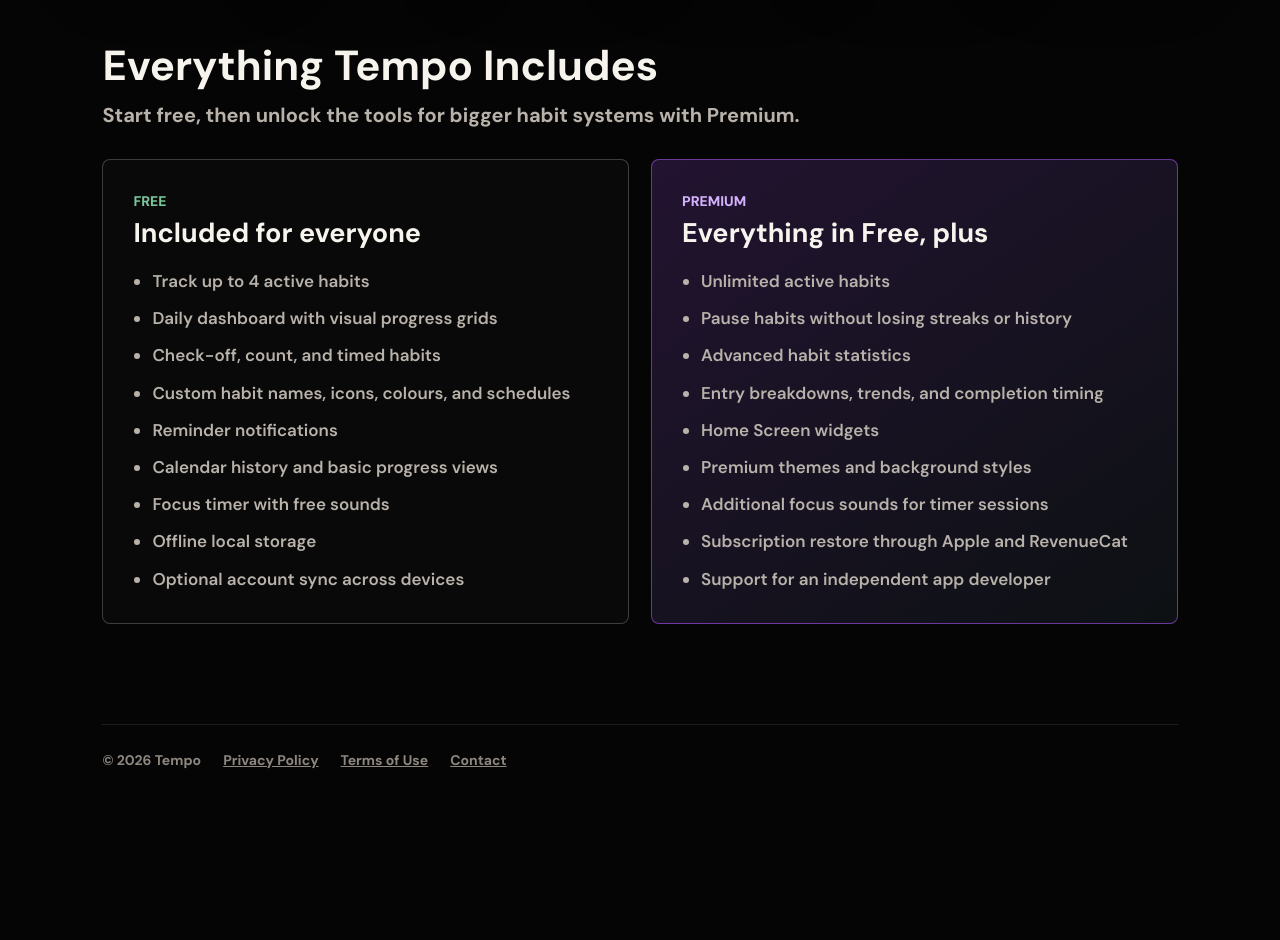
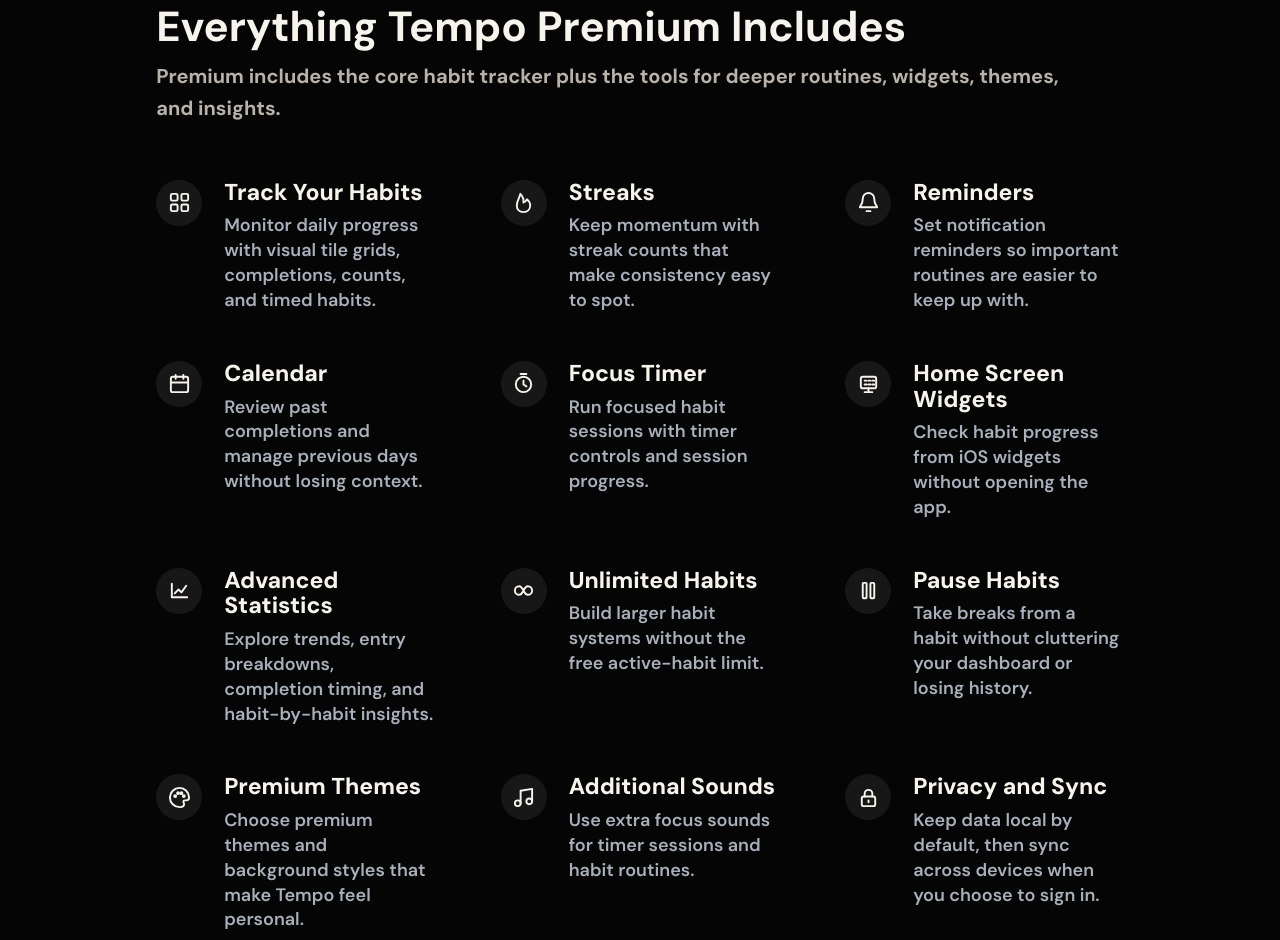
Before and after one commit to andy-wzs/tempo, a plain HTML site: page index.html in a window 1280 px wide. Shown: the part 1000-1940 px from the top of the page. Before the commit the page ends 1847 px from the top, so only its background shows below. Drawn offline with Linux system fonts and the light colour scheme.

Commit message:
Refine Tempo site layout and premium features

```diff
--- a/index.html
+++ b/index.html
@@ -27,8 +27,8 @@
 
     <main>
       <section class="home-hero" aria-labelledby="hero-title">
-        <h1 id="hero-title"><span>Change Your Life</span> One Habit at a Time</h1>
-        <p>Track habits, focus sessions, reminders, widgets, and progress in one calm daily dashboard.</p>
+        <h1 id="hero-title"><span>Build Better Habits</span> One Day at a Time</h1>
+        <p>Track habits, focus sessions, reminders, widgets, and progress in one calm daily dashboard. Stay motivated and consistent as you work towards your goals.</p>
       </section>
 
       <section class="phone-showcase" aria-label="Tempo app showcase">
@@ -42,41 +42,129 @@
 
       <section class="plan-section" id="features" aria-labelledby="features-title">
         <div class="section-heading">
-          <h2 id="features-title">Everything Tempo Includes</h2>
-          <p>Start free, then unlock the tools for bigger habit systems with Premium.</p>
+          <h2 id="features-title">Everything Tempo Premium Includes</h2>
+          <p>Premium includes the core habit tracker plus the tools for deeper routines, widgets, themes, and insights.</p>
         </div>
 
-        <div class="plan-grid">
-          <article class="plan-panel">
-            <p class="plan-kicker">Free</p>
-            <h3>Included for everyone</h3>
-            <ul class="feature-list">
-              <li>Track up to 4 active habits</li>
-              <li>Daily dashboard with visual progress grids</li>
-              <li>Check-off, count, and timed habits</li>
-              <li>Custom habit names, icons, colours, and schedules</li>
-              <li>Reminder notifications</li>
-              <li>Calendar history and basic progress views</li>
-              <li>Focus timer with free sounds</li>
-              <li>Offline local storage</li>
-              <li>Optional account sync across devices</li>
-            </ul>
+        <div class="premium-feature-grid">
+          <article class="premium-feature">
+            <span class="feature-icon" aria-hidden="true">
+              <svg viewBox="0 0 24 24"><rect x="3" y="3" width="7" height="7" rx="1.5" /><rect x="14" y="3" width="7" height="7" rx="1.5" /><rect x="3" y="14" width="7" height="7" rx="1.5" /><rect x="14" y="14" width="7" height="7" rx="1.5" /></svg>
+            </span>
+            <div>
+              <h3>Track Your Habits</h3>
+              <p>Monitor daily progress with visual tile grids, completions, counts, and timed habits.</p>
+            </div>
           </article>
 
-          <article class="plan-panel plan-panel-premium">
-            <p class="plan-kicker">Premium</p>
-            <h3>Everything in Free, plus</h3>
-            <ul class="feature-list">
-              <li>Unlimited active habits</li>
-              <li>Pause habits without losing streaks or history</li>
-              <li>Advanced habit statistics</li>
-              <li>Entry breakdowns, trends, and completion timing</li>
-              <li>Home Screen widgets</li>
-              <li>Premium themes and background styles</li>
-              <li>Additional focus sounds for timer sessions</li>
-              <li>Subscription restore through Apple and RevenueCat</li>
-              <li>Support for an independent app developer</li>
-            </ul>
+          <article class="premium-feature">
+            <span class="feature-icon" aria-hidden="true">
+              <svg viewBox="0 0 24 24"><path d="M12 22c4 0 7-2.8 7-6.8 0-2.7-1.4-4.9-3.5-6.6-.7 1.8-2 2.9-3.6 3.4.5-3.2-.6-6.4-3.2-9C8.4 6.5 5 9.5 5 15.1 5 19.2 8 22 12 22Z" /></svg>
+            </span>
+            <div>
+              <h3>Streaks</h3>
+              <p>Keep momentum with streak counts that make consistency easy to spot.</p>
+            </div>
+          </article>
+
+          <article class="premium-feature">
+            <span class="feature-icon" aria-hidden="true">
+              <svg viewBox="0 0 24 24"><path d="M18 8a6 6 0 0 0-12 0c0 7-3 7-3 9h18c0-2-3-2-3-9Z" /><path d="M10 21h4" /></svg>
+            </span>
+            <div>
+              <h3>Reminders</h3>
+              <p>Set notification reminders so important routines are easier to keep up with.</p>
+            </div>
+          </article>
+
+          <article class="premium-feature">
+            <span class="feature-icon" aria-hidden="true">
+              <svg viewBox="0 0 24 24"><rect x="3" y="5" width="18" height="16" rx="2" /><path d="M16 3v4M8 3v4M3 11h18" /></svg>
+            </span>
+            <div>
+              <h3>Calendar</h3>
+              <p>Review past completions and manage previous days without losing context.</p>
+            </div>
+          </article>
+
+          <article class="premium-feature">
+            <span class="feature-icon" aria-hidden="true">
+              <svg viewBox="0 0 24 24"><circle cx="12" cy="13" r="8" /><path d="M12 9v4l3 2M9 2h6" /></svg>
+            </span>
+            <div>
+              <h3>Focus Timer</h3>
+              <p>Run focused habit sessions with timer controls and session progress.</p>
+            </div>
+          </article>
+
+          <article class="premium-feature">
+            <span class="feature-icon" aria-hidden="true">
+              <svg viewBox="0 0 24 24"><rect x="4" y="5" width="16" height="12" rx="2" /><path d="M8 21h8M12 17v4M8 9h2M12 9h2M16 9h2M8 13h2M12 13h2M16 13h2" /></svg>
+            </span>
+            <div>
+              <h3>Home Screen Widgets</h3>
+              <p>Check habit progress from iOS widgets without opening the app.</p>
+            </div>
+          </article>
+
+          <article class="premium-feature">
+            <span class="feature-icon" aria-hidden="true">
+              <svg viewBox="0 0 24 24"><path d="M4 19V5M4 19h16" /><path d="m7 15 4-4 3 3 5-7" /></svg>
+            </span>
+            <div>
+              <h3>Advanced Statistics</h3>
+              <p>Explore trends, entry breakdowns, completion timing, and habit-by-habit insights.</p>
+            </div>
+          </article>
+
+          <article class="premium-feature">
+            <span class="feature-icon" aria-hidden="true">
+              <svg viewBox="0 0 24 24"><path d="M7.5 16.5C5 16.5 3 14.5 3 12s2-4.5 4.5-4.5c4.5 0 4.5 9 9 9C19 16.5 21 14.5 21 12s-2-4.5-4.5-4.5c-4.5 0-4.5 9-9 9Z" /></svg>
+            </span>
+            <div>
+              <h3>Unlimited Habits</h3>
+              <p>Build larger habit systems without the free active-habit limit.</p>
+            </div>
+          </article>
+
+          <article class="premium-feature">
+            <span class="feature-icon" aria-hidden="true">
+              <svg viewBox="0 0 24 24"><rect x="6" y="4" width="4" height="16" rx="1" /><rect x="14" y="4" width="4" height="16" rx="1" /></svg>
+            </span>
+            <div>
+              <h3>Pause Habits</h3>
+              <p>Take breaks from a habit without cluttering your dashboard or losing history.</p>
+            </div>
+          </article>
+
+          <article class="premium-feature">
+            <span class="feature-icon" aria-hidden="true">
+              <svg viewBox="0 0 24 24"><path d="M12 22a10 10 0 1 1 10-10c0 1.7-1.3 3-3 3h-1.5c-.8 0-1.5.7-1.5 1.5 0 .4.2.8.4 1.1.3.4.4.8.4 1.2 0 1.8-1.5 3.2-4.3 3.2Z" /><circle cx="7.5" cy="10.5" r="1" /><circle cx="10.5" cy="7.5" r="1" /><circle cx="14" cy="7.5" r="1" /><circle cx="16.5" cy="10.5" r="1" /></svg>
+            </span>
+            <div>
+              <h3>Premium Themes</h3>
+              <p>Choose premium themes and background styles that make Tempo feel personal.</p>
+            </div>
+          </article>
+
+          <article class="premium-feature">
+            <span class="feature-icon" aria-hidden="true">
+              <svg viewBox="0 0 24 24"><path d="M9 18V5l12-2v13" /><circle cx="6" cy="18" r="3" /><circle cx="18" cy="16" r="3" /></svg>
+            </span>
+            <div>
+              <h3>Additional Sounds</h3>
+              <p>Use extra focus sounds for timer sessions and habit routines.</p>
+            </div>
+          </article>
+
+          <article class="premium-feature">
+            <span class="feature-icon" aria-hidden="true">
+              <svg viewBox="0 0 24 24"><rect x="5" y="11" width="14" height="10" rx="2" /><path d="M8 11V8a4 4 0 0 1 8 0v3" /><path d="M12 15v2" /></svg>
+            </span>
+            <div>
+              <h3>Privacy and Sync</h3>
+              <p>Keep data local by default, then sync across devices when you choose to sign in.</p>
+            </div>
           </article>
         </div>
       </section>
--- a/styles.css
+++ b/styles.css
@@ -13,6 +13,7 @@
   --accent-3: #78c69a;
   --gold: #f2be22;
   --shadow: 0 28px 80px rgba(0, 0, 0, 0.42);
+  --content-width: min(75.6vw, 2520px);
 }
 
 * {
@@ -40,20 +41,9 @@ a {
 
 .page-shell,
 .wrap {
+  width: var(--content-width);
   margin: 0 auto;
   padding-bottom: 76px;
-}
-
-.page-shell {
-  width: min(84vw, 2800px);
-}
-
-.wrap {
-  width: min(78vw, 1500px);
-}
-
-.contact-wrap {
-  width: min(84vw, 2800px);
 }
 
 header.site {
@@ -142,6 +132,7 @@ nav.site a[aria-current="page"] {
   align-items: end;
   gap: 22px;
   padding: 38px 0 92px;
+  overflow: visible;
 }
 
 .phone-showcase img {
@@ -150,6 +141,13 @@ nav.site a[aria-current="page"] {
   height: auto;
   border-radius: 8px;
   box-shadow: var(--shadow);
+  transform-origin: center bottom;
+  transition: transform 180ms ease, box-shadow 180ms ease;
+}
+
+.phone-showcase img:hover {
+  transform: scale(1.045);
+  box-shadow: 0 34px 100px rgba(0, 0, 0, 0.55);
 }
 
 .section-heading {
@@ -173,59 +171,59 @@ nav.site a[aria-current="page"] {
   padding: 18px 0 24px;
 }
 
-.plan-grid {
+.premium-feature-grid {
   display: grid;
-  grid-template-columns: repeat(2, minmax(0, 1fr));
-  gap: 22px;
+  grid-template-columns: repeat(3, minmax(0, 1fr));
+  gap: 48px 66px;
+  padding-top: 28px;
 }
 
-.plan-panel {
-  border: 1px solid var(--border);
-  border-radius: 8px;
-  padding: 30px;
-  background: rgba(255, 255, 255, 0.02);
+.premium-feature {
+  display: grid;
+  grid-template-columns: 50px minmax(0, 1fr);
+  gap: 18px;
+  align-items: start;
 }
 
-.plan-panel-premium {
-  border-color: rgba(168, 85, 247, 0.58);
-  background: linear-gradient(145deg, rgba(168, 85, 247, 0.18), rgba(125, 183, 216, 0.07));
+.feature-icon {
+  display: inline-flex;
+  align-items: center;
+  justify-content: center;
+  width: 46px;
+  height: 46px;
+  border-radius: 50%;
+  background: rgba(255, 255, 255, 0.07);
+  color: var(--text);
 }
 
-.plan-kicker {
-  color: var(--accent-3);
-  font-size: 14px;
-  font-weight: 800;
-  text-transform: uppercase;
+.feature-icon svg {
+  width: 23px;
+  height: 23px;
+  fill: none;
+  stroke: currentColor;
+  stroke-width: 2;
+  stroke-linecap: round;
+  stroke-linejoin: round;
 }
 
-.plan-panel-premium .plan-kicker {
-  color: #d5b2ff;
+.premium-feature h3 {
+  font-size: 23px;
+  font-weight: 800;
+  line-height: 1.12;
 }
 
-.plan-panel h3 {
-  margin-top: 5px;
-  font-size: 27px;
-  line-height: 1.15;
-}
-
-.feature-list {
-  display: grid;
-  gap: 10px;
-  margin-top: 20px;
-  padding-left: 19px;
-  color: var(--muted);
-  font-size: 17px;
+.premium-feature p {
+  margin-top: 8px;
+  color: #a9b0bb;
+  font-size: 18px;
   font-weight: 600;
+  line-height: 1.38;
 }
 
 .legal-page,
 .contact-page {
-  max-width: 1120px;
+  max-width: none;
   padding-top: 54px;
-}
-
-.contact-page {
-  max-width: none;
 }
 
 .legal-page h1,
@@ -239,7 +237,7 @@ nav.site a[aria-current="page"] {
 
 .contact-page h1 {
   font-family: "DM Sans", -apple-system, BlinkMacSystemFont, "Segoe UI", sans-serif;
-  font-size: 76px;
+  font-size: 62px;
   font-weight: 800;
 }
 
@@ -250,9 +248,9 @@ nav.site a[aria-current="page"] {
 }
 
 .intro {
-  max-width: 880px;
+  max-width: none;
   color: var(--muted);
-  font-size: 22px;
+  font-size: 20px;
   font-weight: 700;
   line-height: 1.45;
   margin-bottom: 48px;
@@ -263,7 +261,7 @@ section.legal {
 }
 
 section.legal h2 {
-  font-size: 23px;
+  font-size: 22px;
   font-weight: 800;
   line-height: 1.28;
   margin-bottom: 10px;
@@ -273,7 +271,7 @@ section.legal p,
 section.legal li,
 section.legal dd {
   color: var(--muted);
-  font-size: 17px;
+  font-size: 16px;
 }
 
 section.legal p {
@@ -317,28 +315,28 @@ a.inline {
 
 .contact-intro {
   display: grid;
-  grid-template-columns: 112px minmax(0, 1fr);
-  gap: 34px;
+  grid-template-columns: 92px minmax(0, 1fr);
+  gap: 30px;
   align-items: start;
-  max-width: 1720px;
+  max-width: none;
   margin: 58px 0 52px;
 }
 
 .contact-avatar img {
   display: block;
-  width: 92px;
-  height: 92px;
+  width: 74px;
+  height: 74px;
   object-fit: cover;
-  border-radius: 20px;
+  border-radius: 16px;
 }
 
 .contact-intro p {
-  max-width: 1500px;
+  max-width: 1320px;
   color: #d8d5cf;
-  font-size: 27px;
+  font-size: 22px;
   font-weight: 700;
   line-height: 1.45;
-  margin-bottom: 30px;
+  margin-bottom: 22px;
 }
 
 .contact-details {
@@ -346,7 +344,7 @@ a.inline {
 }
 
 .contact-details h2 {
-  font-size: 40px;
+  font-size: 34px;
   line-height: 1.15;
   margin-bottom: 18px;
 }
@@ -354,7 +352,7 @@ a.inline {
 address {
   color: var(--muted);
   font-style: normal;
-  font-size: 25px;
+  font-size: 21px;
   font-weight: 700;
   line-height: 1.45;
 }
@@ -428,8 +426,9 @@ footer.site a {
     flex: 0 0 180px;
   }
 
-  .plan-grid {
-    grid-template-columns: 1fr;
+  .premium-feature-grid {
+    grid-template-columns: repeat(2, minmax(0, 1fr));
+    gap: 38px 42px;
   }
 
   .legal-page,
@@ -513,8 +512,32 @@ footer.site a {
     font-size: 32px;
   }
 
-  .plan-panel {
-    padding: 22px;
+  .premium-feature-grid {
+    grid-template-columns: 1fr;
+    gap: 30px;
+  }
+
+  .premium-feature {
+    grid-template-columns: 42px minmax(0, 1fr);
+    gap: 14px;
+  }
+
+  .feature-icon {
+    width: 40px;
+    height: 40px;
+  }
+
+  .feature-icon svg {
+    width: 20px;
+    height: 20px;
+  }
+
+  .premium-feature h3 {
+    font-size: 21px;
+  }
+
+  .premium-feature p {
+    font-size: 16px;
   }
 
   .legal-page h1,
@@ -528,8 +551,7 @@ footer.site a {
 
   section.legal p,
   section.legal li,
-  section.legal dd,
-  .feature-list {
+  section.legal dd {
     font-size: 16px;
   }
 
```
Also changed, not shown: privacy/index.html (+4 -4 lines).
